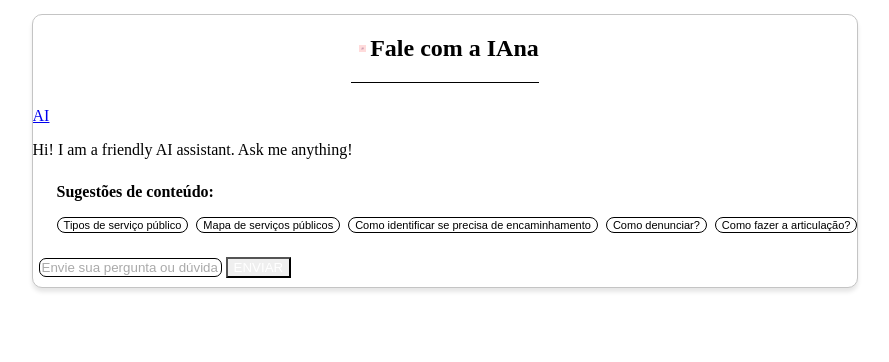
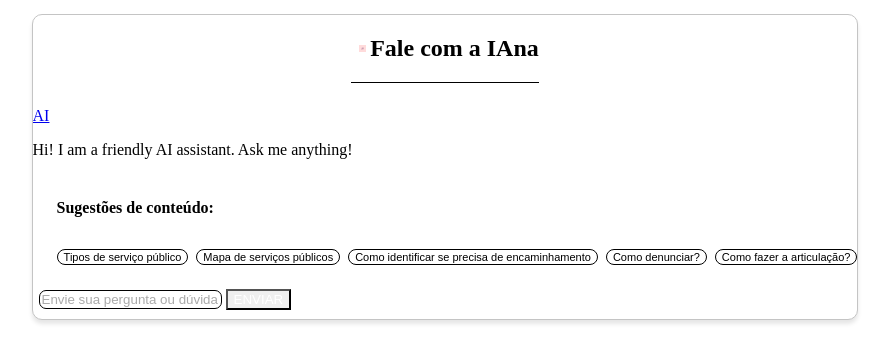
Before and after one commit to mapadoacolhimento/boas-vindas-chatbot, a Next.js app in the folder packages/ui/: page / in a window 1280 px wide. Shown: the top 362 px of the page, without its empty margins (195-1084 px from the left). Built offline with nearby package versions, Linux system fonts and the light colour scheme.

Commit message:
Adicionando componente Text

```diff
--- a/packages/ui/components/ChatSuggestions.tsx
+++ b/packages/ui/components/ChatSuggestions.tsx
@@ -1,4 +1,4 @@
-import { Box, Stack, Button, Show, Hide } from "@chakra-ui/react";
+import { Box, Stack, Button, Show, Hide, Text } from "@chakra-ui/react";
 
 const suggestions = [
   {
@@ -28,12 +28,12 @@ const ChatSuggestions = ({}: any) => (
   >
     <Show above='sm'>
       <Box>
-        Não sabe como começar? Temos algumas sugestões de conteúdo:
+        <Text>Não sabe como começar? Temos algumas sugestões de conteúdo:</Text>
       </Box>
     </Show>
     <Hide above='sm'>
       <Box>
-        Sugestões de conteúdo:
+        <Text>Sugestões de conteúdo:</Text>
       </Box>
     </Hide>
     <Stack
```
